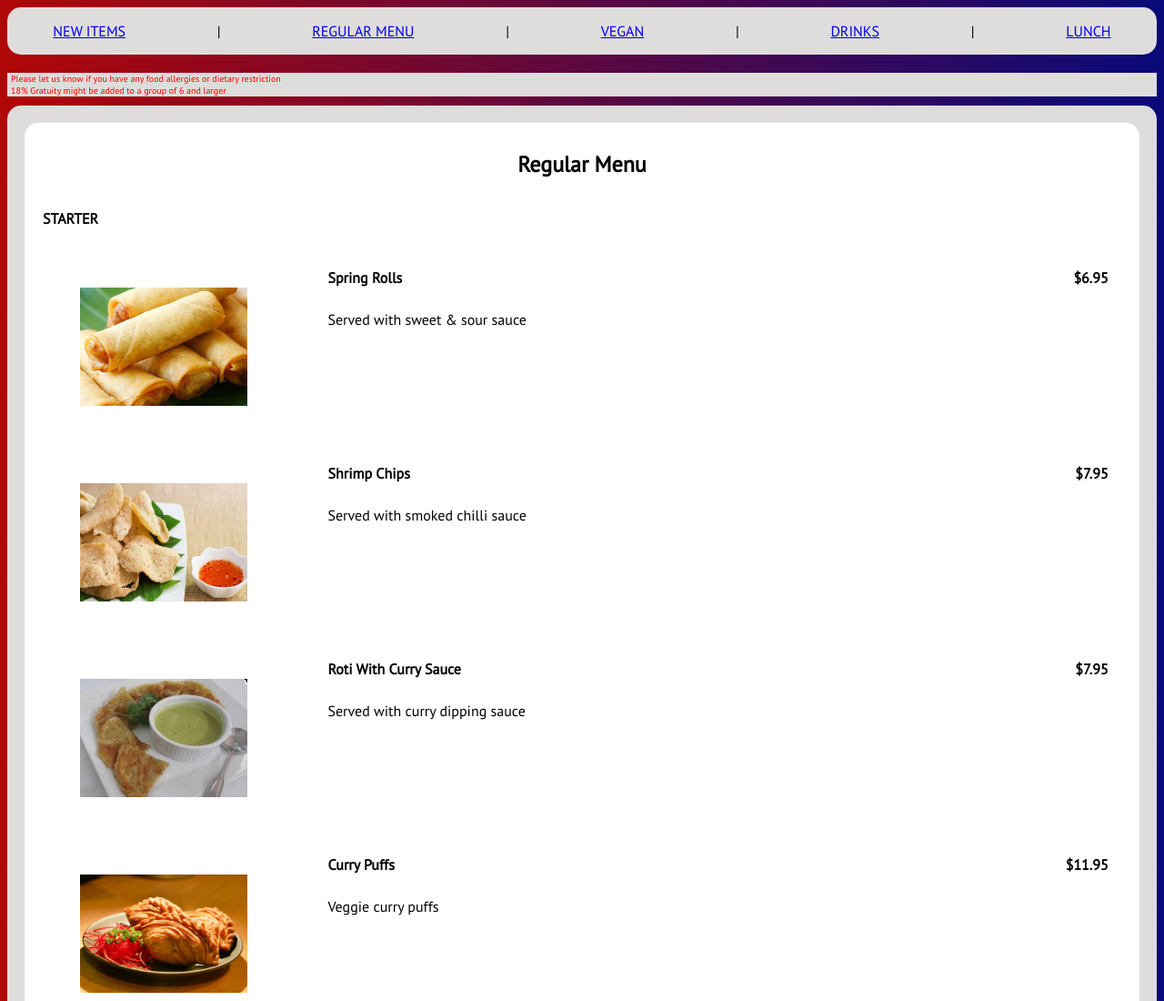
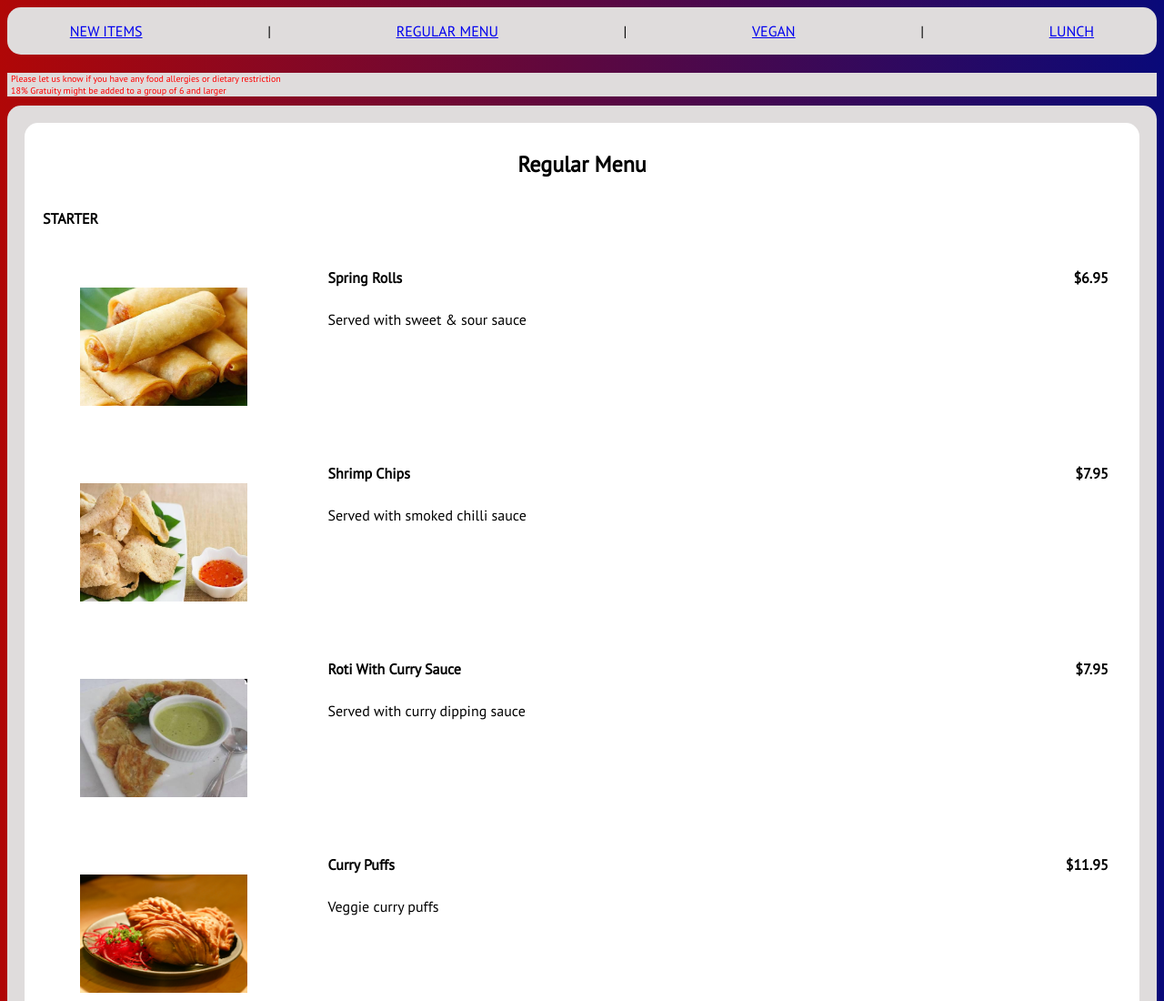
Before and after one commit to NutJaroensri/EATBKKMENU, a plain HTML site: page index.html in a window 1280 px wide. Shown: the top 1100 px of the page at 91% size. Drawn offline with Linux system fonts and the light colour scheme.

Commit message:
Add files via upload

```diff
--- a/index.html
+++ b/index.html
@@ -18,8 +18,8 @@
       <li>|</li>
       <li><a href="veganMenu.html">VEGAN</a></li>
       <li>|</li>
-      <li><a href="drinksMenu.html">DRINKS</a></li>
-      <li>|</li>
+      <!--<li><a href="drinksMenu.html">DRINKS</a></li>
+      <li>|</li>-->
       <li><a href="lunchMenu.html">LUNCH</a></li>
 
 
```
